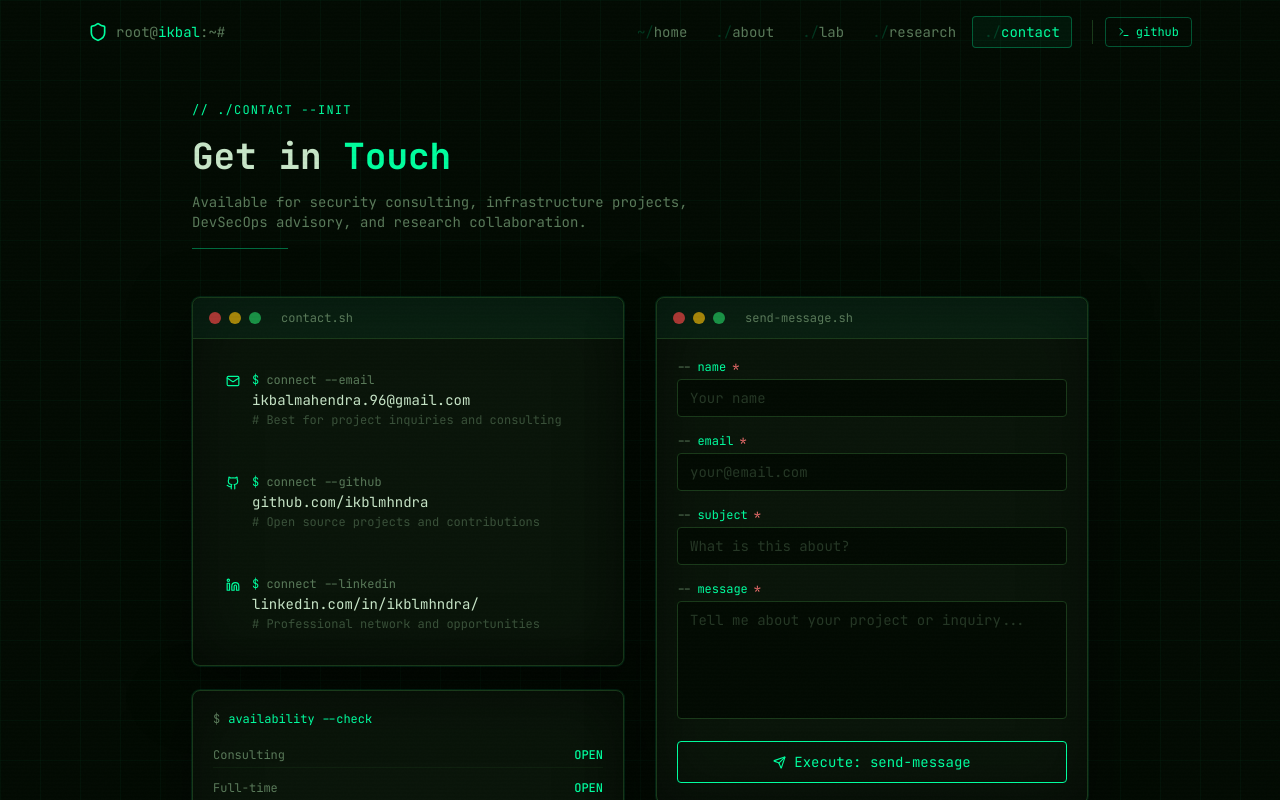
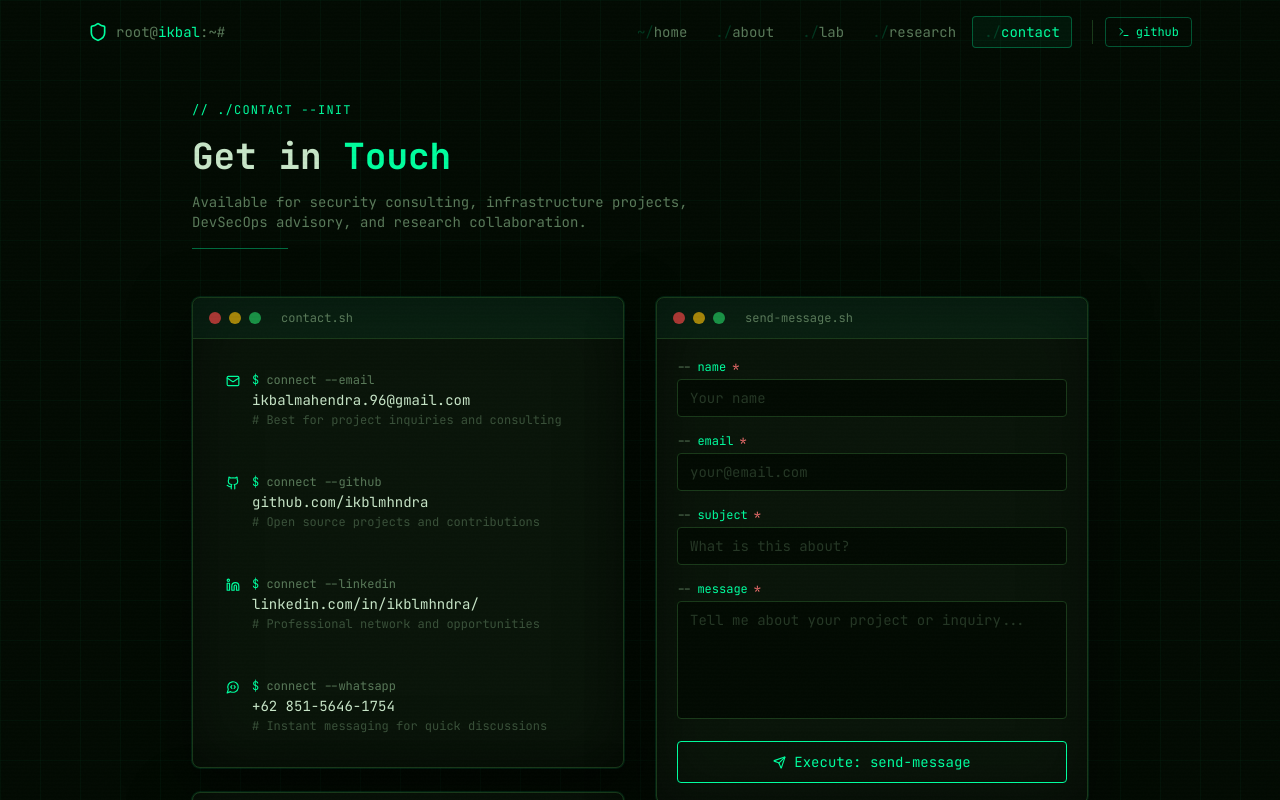
Before and after one commit to ikblmhndra/cybersec-portfolio, a Next.js app: page /contact in a window 1280 px wide. Shown: the top 800 px of the page. Built offline with nearby package versions, Linux system fonts and the light colour scheme.

Commit message:
add whatsapp contact

```diff
--- a/app/contact/page.tsx
+++ b/app/contact/page.tsx
@@ -2,7 +2,7 @@
 
 import { useState } from 'react'
 import { motion } from 'framer-motion'
-import { Mail, Github, Linkedin, Shield, Send, CheckCircle, Terminal } from 'lucide-react'
+import { Mail, Github, Linkedin, Shield, Send, CheckCircle, Terminal, MessageCircleCode } from 'lucide-react'
 
 const contactLinks = [
   {
@@ -26,6 +26,13 @@ const contactLinks = [
     href: 'https://linkedin.com/in/ikblmhndra/',
     description: 'Professional network and opportunities',
   },
+  {
+    icon: MessageCircleCode,
+    command: 'connect --whatsapp',
+    value: '+62 851-5646-1754',
+    href: 'https://wa.me/6285156461754',
+    description: 'Instant messaging for quick discussions',
+  }
 ]
 
 export default function ContactPage() {
```
